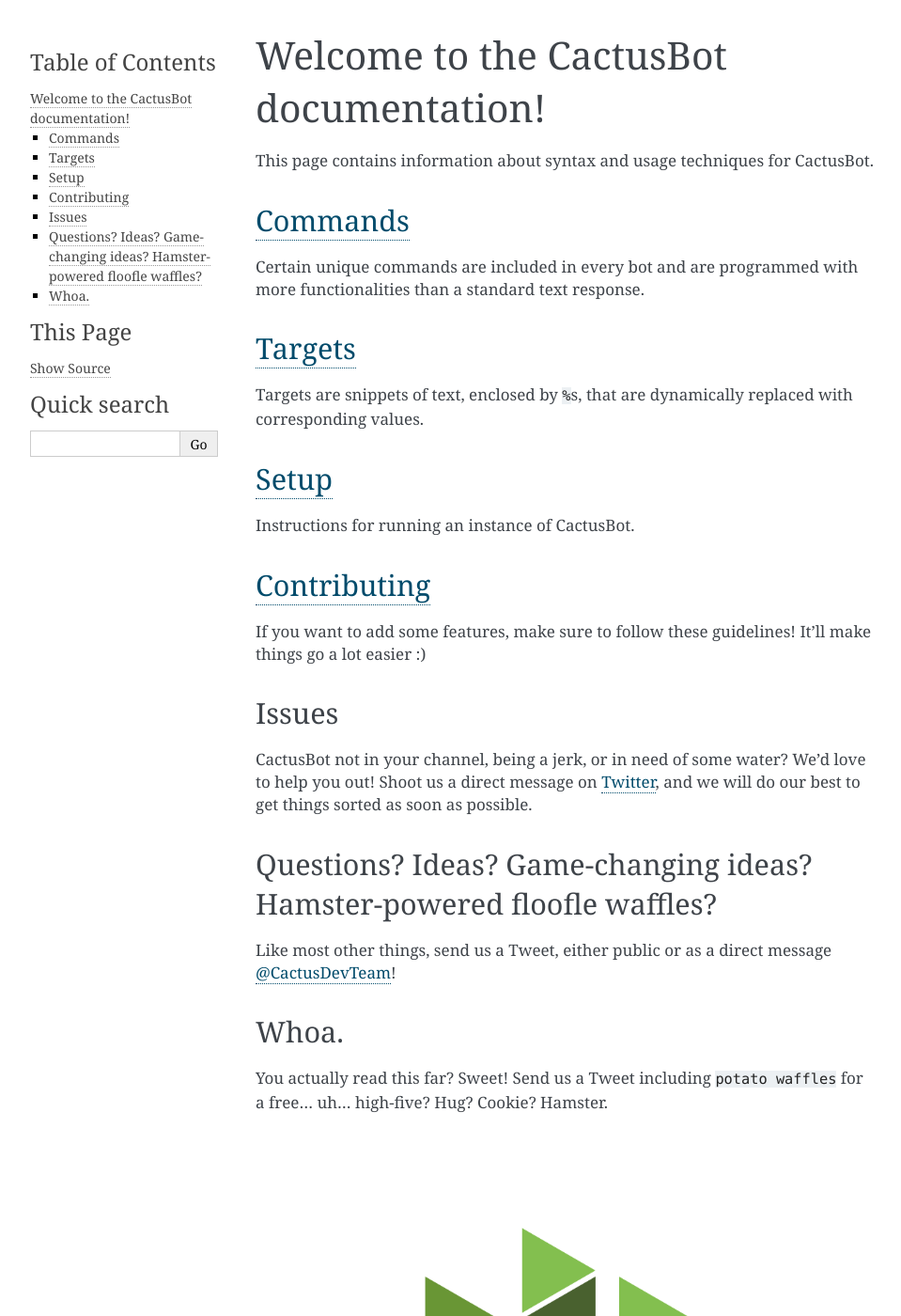
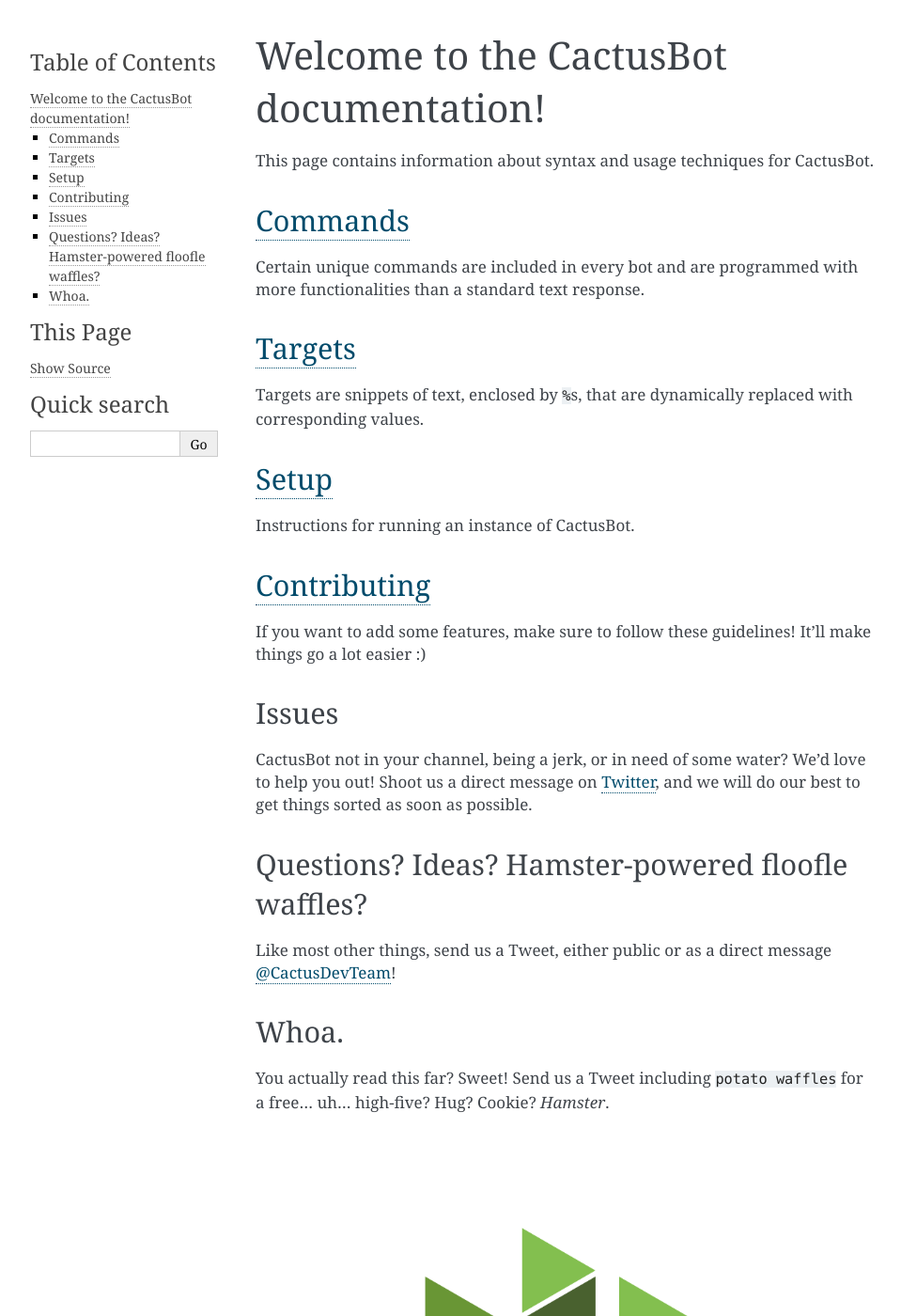
Before and after one commit to CactusDev/CactusBot, a Sphinx documentation site: the page built from docs/index.md, in a window 1280 px wide and 1400 px high. Shown: the whole window at 94% size, without its empty margins (148-1107 px from the left). Built offline with Sphinx 7.4.7, drawn with Linux system fonts in a browser that asks for light colours.

Commit message:
Fix redundancy in index.md

```diff
--- a/docs/index.md
+++ b/docs/index.md
@@ -22,12 +22,12 @@
 [Twitter](https://twitter.com/CactusDevTeam), and we will do our best to get
 things sorted as soon as possible.
 
-## Questions? Ideas? Game-changing ideas? Hamster-powered floofle waffles?
+## Questions? Ideas? Hamster-powered floofle waffles?
 Like most other things, send us a Tweet, either public or as a direct message
 [@CactusDevTeam](https://twitter.com/CactusDevTeam)!
 
 ## Whoa.
 You actually read this far? Sweet! Send us a Tweet including `potato waffles`
-for a free... uh... high-five? Hug? Cookie? Hamster.
+for a free… uh… high-five? Hug? Cookie? *Hamster*.
 
 ![cactus.png](cactus.png)
```
